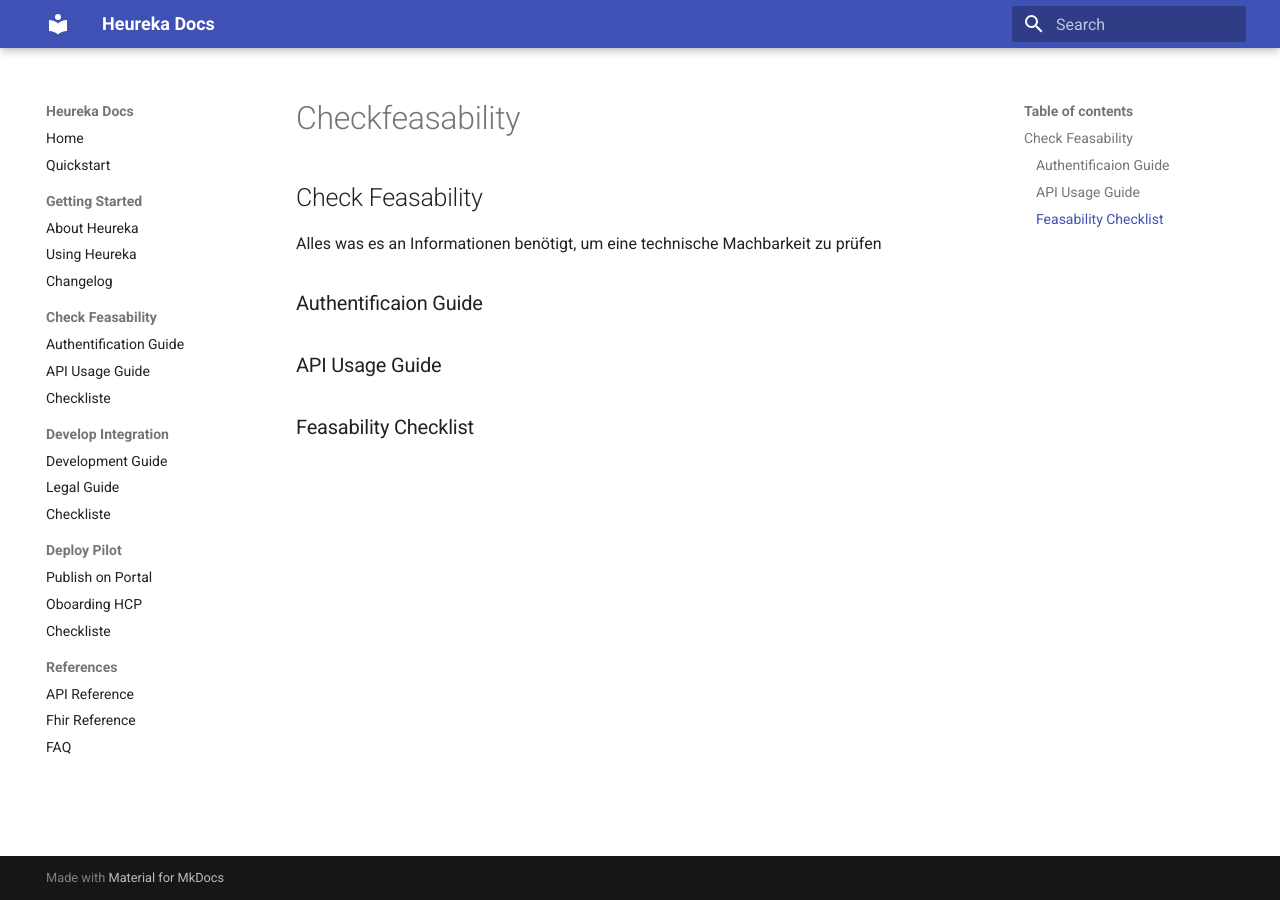
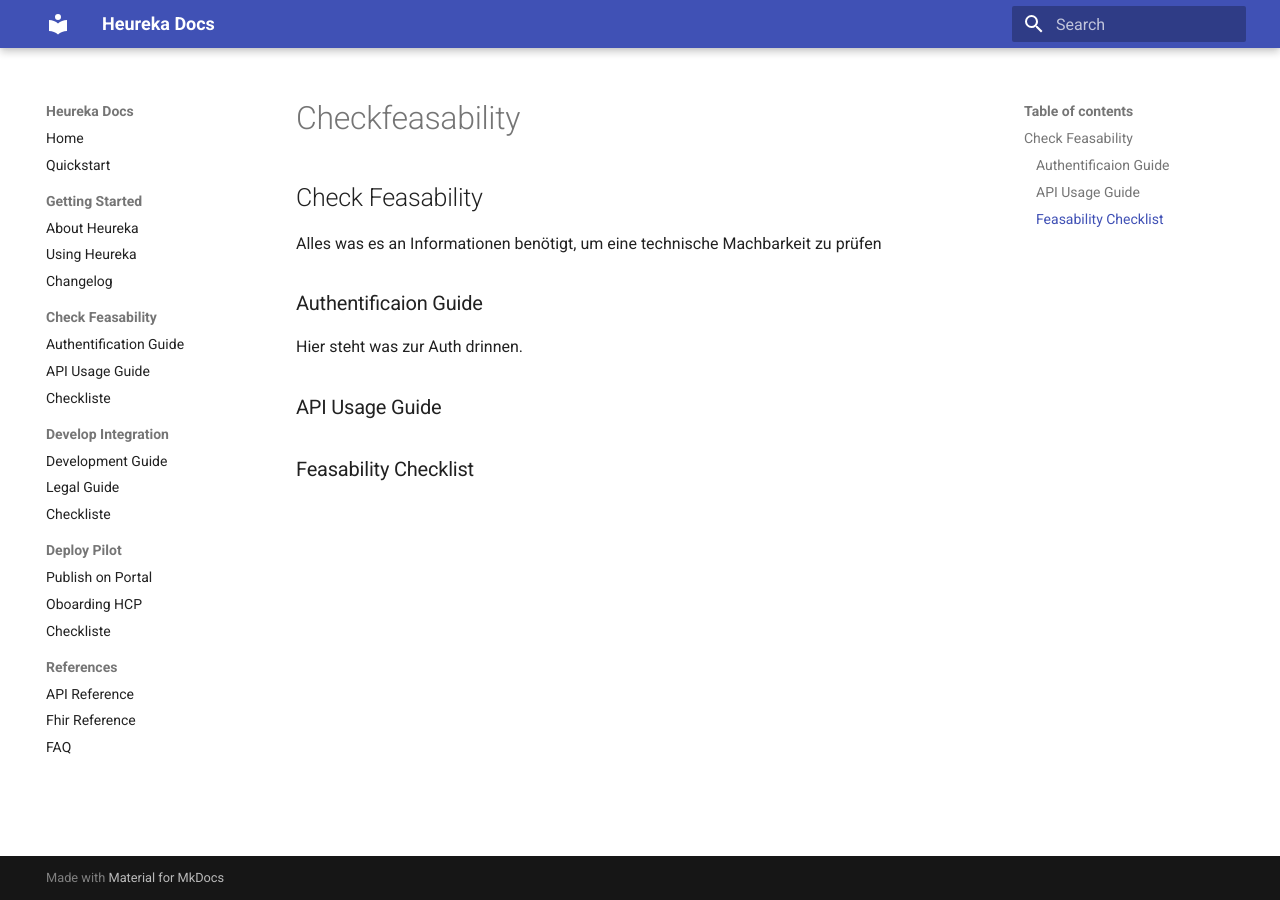
Before and after one commit to mmrqa/docs, an MkDocs documentation site: the page built from docs/checkfeasability.md, in a window 1280 px wide. Built offline with MkDocs 1.6.1 and Material for MkDocs 9.7.7, drawn with Linux system fonts in a browser that asks for light colours.

Commit message:
docs/checkfeasability.md updated from https://stackedit.io/

```diff
--- a/docs/checkfeasability.md
+++ b/docs/checkfeasability.md
@@ -2,10 +2,11 @@
 Alles was es an Informationen benötigt, um eine technische Machbarkeit zu prüfen
 
 ### Authentificaion Guide
+Hier steht was zur Auth drinnen.
 
 ### API Usage Guide
 
 ### Feasability Checklist
 <!--stackedit_data:
-eyJoaXN0b3J5IjpbMTUzNDUwNTUwNF19
+eyJoaXN0b3J5IjpbLTI5NzA0NTkzMCwxNTM0NTA1NTA0XX0=
 -->
```
